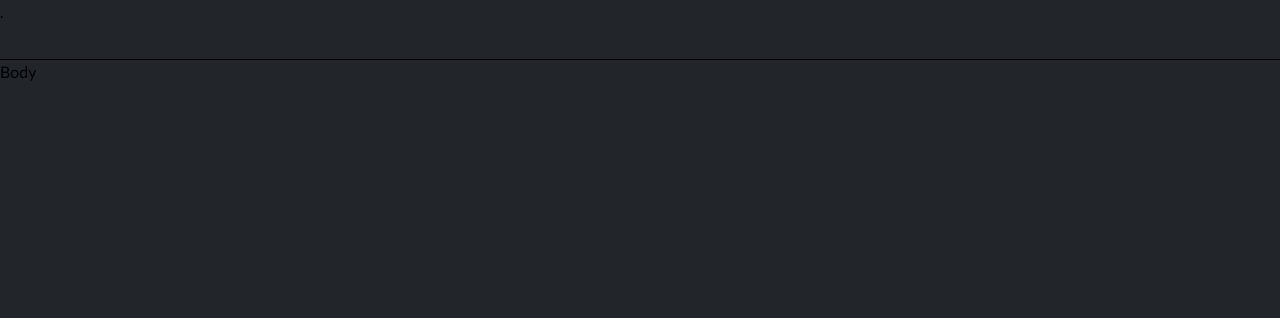
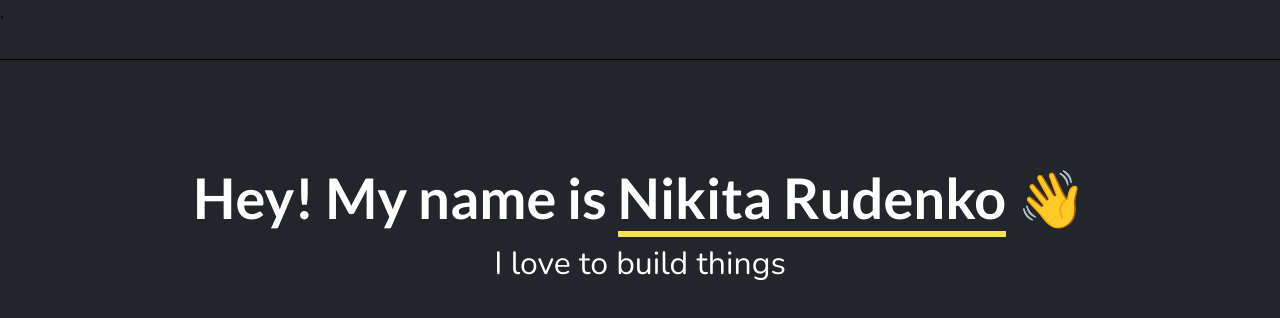
Before and after one commit to jose-donato/nikitarudenko.dev, a Next.js app: page / in a window 1280 px wide. Shown: the top 318 px of the page. Built offline with nearby package versions, Linux system fonts and the light colour scheme.

Commit message:
feat: :sparkles: Add Hero section

```diff
--- /dev/null
+++ b/components/Hero/Hero.styled.ts
@@ -0,0 +1,45 @@
+import styled, { css } from 'styled-components'
+
+export const HeroSection = styled.section`
+  ${({ theme: { colors } }) => css`
+    padding: 9.6rem;
+    display: flex;
+    flex-direction: column;
+    align-items: center;
+    flex-shrink: 0;
+    color: ${colors.white};
+    background-color: ${colors.charcoalBlack};
+  `}
+`
+
+export const HeroHeading = styled.h1`
+  ${({ theme: { colors, font } }) => css`
+    font-family: ${font.family.display};
+    font-size: ${font.size.display2};
+    font-weight: ${font.weight.bold};
+
+    > a {
+      border-bottom: 6px solid ${colors.minionYellow};
+
+      &:hover {
+        background-color: ${colors.minionYellow};
+        color: ${colors.charcoalBlack};
+      }
+    }
+  `}
+`
+
+export const HeroSubheading = styled.h2`
+  ${({ theme: { font } }) => css`
+    font-family: ${font.family.body};
+    font-size: ${font.size.headline2};
+  `}
+`
+
+export const Emoji = styled.span`
+  display: inline-block;
+
+  &:hover {
+    transform: rotate(20deg);
+  }
+`
--- /dev/null
+++ b/components/Hero/Hero.tsx
@@ -0,0 +1,21 @@
+import Link from 'next/link'
+import React from 'react'
+
+import { HeroSection, HeroHeading, HeroSubheading, Emoji } from './Hero.styled'
+
+const Hero = (): JSX.Element => {
+  return (
+    <HeroSection>
+      <HeroHeading>
+        <span>Hey! My name is </span>
+        <Link href="/about">
+          <a>Nikita Rudenko</a>
+        </Link>{' '}
+        <Emoji>👋</Emoji>
+      </HeroHeading>
+      <HeroSubheading>I love to build things</HeroSubheading>
+    </HeroSection>
+  )
+}
+
+export default Hero
--- /dev/null
+++ b/components/Hero/index.ts
@@ -0,0 +1 @@
+export { default } from './Hero'
--- a/pages/index.tsx
+++ b/pages/index.tsx
@@ -1,9 +1,12 @@
+import Hero from 'components/Hero'
 import Layout from 'components/Layout'
 
 const Home = (): JSX.Element => (
   <Layout>
     <Layout.Header>.</Layout.Header>
-    <Layout.Body>Body</Layout.Body>
+    <Layout.Body>
+      <Hero />
+    </Layout.Body>
   </Layout>
 )
 
```
